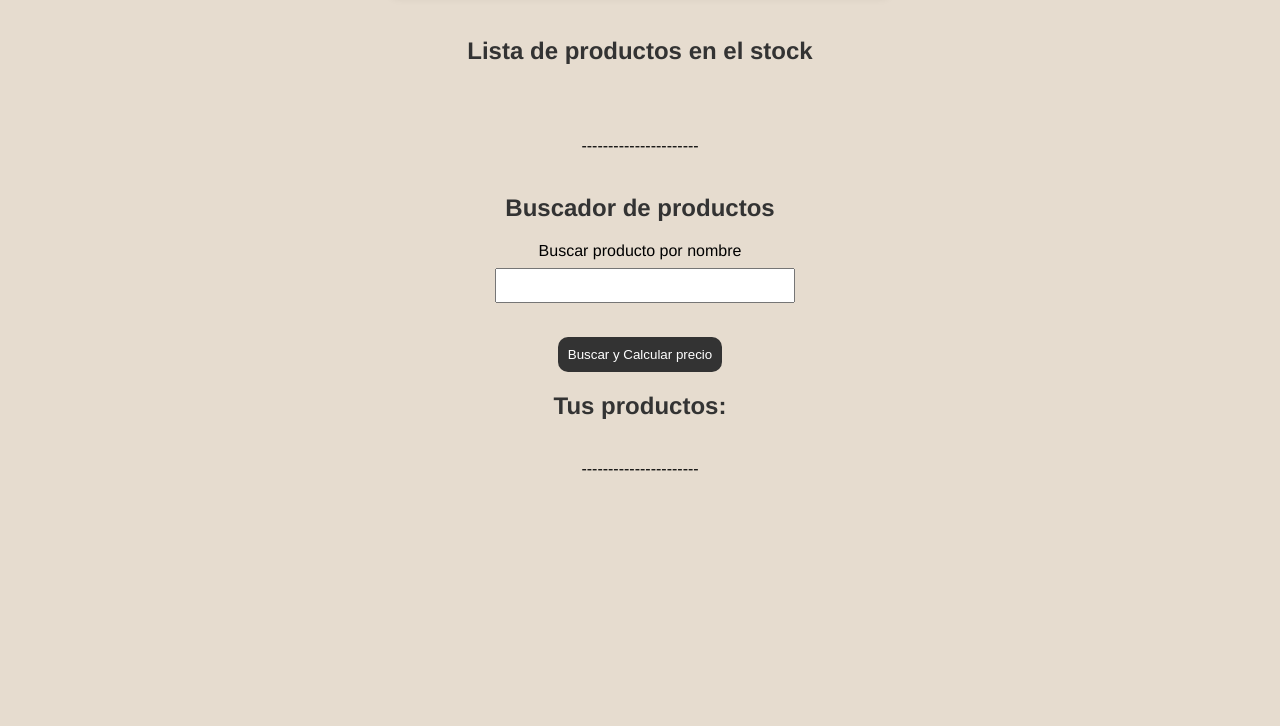
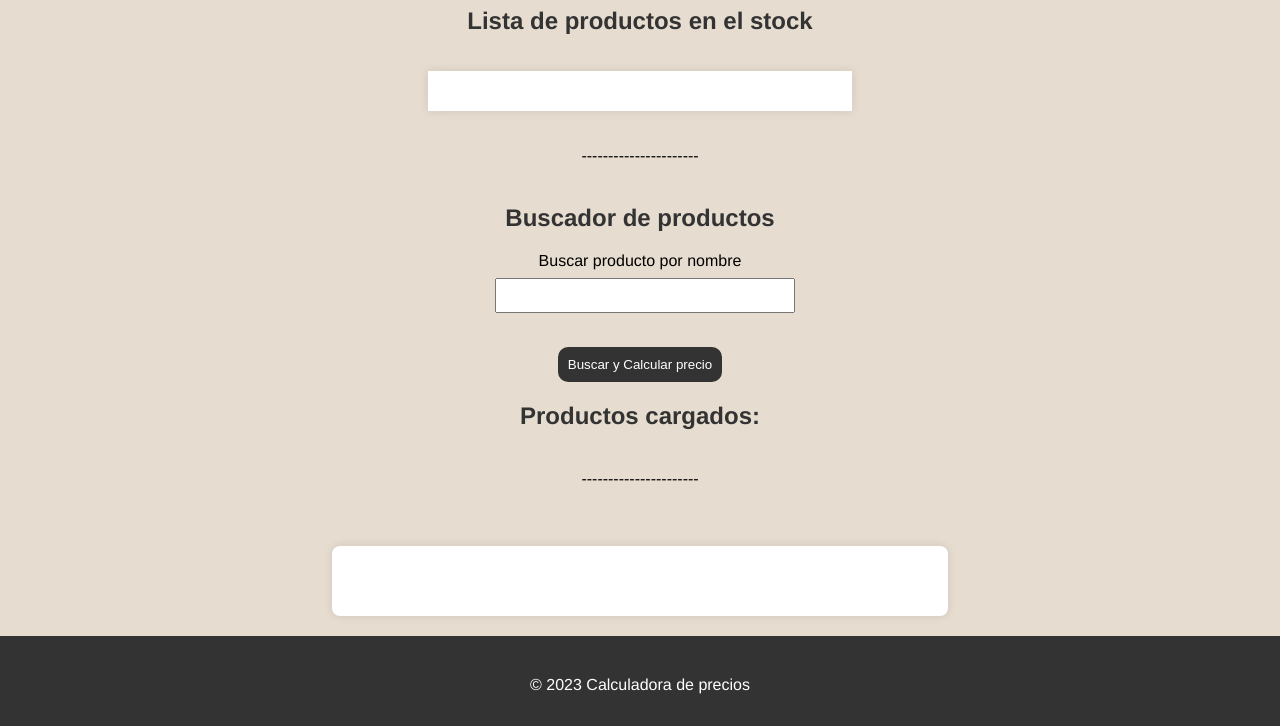
Before and after one commit to SantinoReynoso/Pre-entregable-2-js, a plain HTML site: page Desktop/2preentregable/index.html in a window 1280 px wide. Shown: the part 597-1323 px from the top of the page. Before the commit the page ends 1075 px from the top, so only its background shows below. Drawn offline with Linux system fonts and the light colour scheme.

Commit message:
casi que termino el trabajo

```diff
--- a/Desktop/2preentregable/index.html
+++ b/Desktop/2preentregable/index.html
@@ -5,7 +5,7 @@
     <meta charset="UTF-8">
     <meta name="viewport" content="width=device-width, initial-scale=1.0">
     <title>Controlador de stock</title>
-    <link rel="stylesheet" type="text/css" href="style.css">
+    <link rel="stylesheet" type="text/css" href="./styles/style.css">
 </head>
 
 <body>
@@ -32,11 +32,13 @@
     <input type="text" id="nombreBusqueda" name="nombreBusqueda">
     <br>
     <button type="button" id="btnBuscarYCalcularPrecio">Buscar y Calcular precio</button>
-    <h2>Tus productos:</h2>
+    <h2>Productos cargados:</h2>
     <p>----------------------</p>
     <br>
     <p id="resultado"></p>
-    <script defer src="main.js"></script>
+    <script defer src="./js/main.js"></script>
 </body>
-
+<footer>
+    <p>&copy; 2023 Calculadora de precios</p>
+</footer>
 </html>
--- a/Desktop/2preentregable/main.js
+++ b/Desktop/2preentregable/js/main.js
@@ -1,23 +1,25 @@
-document.addEventListener("DOMContentLoaded", function () {
+    document.addEventListener("DOMContentLoaded", function () {
     const listaProductos = document.getElementById("listaProductos");
     const resultado = document.getElementById("resultado");
     let productosEnStock = [];
 
-    // Cargar productos almacenados en localStorage al iniciar la página
+// Cargar productos almacenados en localStorage al iniciar la página
     if (localStorage.getItem("productosEnStock")) {
         productosEnStock = JSON.parse(localStorage.getItem("productosEnStock"));
         actualizarListaProductos();
     }
-// funcion que actualiza la lista de productos en la página web
+
+// función que actualiza la lista de productos en la página web
     function actualizarListaProductos() {
         listaProductos.innerHTML = "";
         for (const producto of productosEnStock) {
             const li = document.createElement("li");
-            li.textContent = `El producto ${producto.nombre} tiene un precio de lista de : $${producto.precio}`;
+            li.textContent = `El producto ${producto.nombre} tiene un precio de lista de: $${producto.precio.toFixed(2)}`;
             listaProductos.appendChild(li);
         }
     }
-// funcion que agrega un producto al stock y lo guarda en localStorage
+
+// función que agrega un producto al stock y lo guarda en localStorage
     function agregarProducto() {
         const nombreProducto = document.getElementById("nombreProducto").value;
         const precioProducto = document.getElementById("precioProducto").value;
@@ -33,7 +35,8 @@ document.addEventListener("DOMContentLoaded", function () {
             actualizarListaProductos();
         }
     }
-//funcion que calcula el precio con IVA y ganancia de todos los productos juntos
+
+// función que calcula el precio con IVA y ganancia de todos los productos juntos
     function calcularPrecio() {
         resultado.innerHTML = ""; // Limpiamos el contenido anterior
 
@@ -49,7 +52,8 @@ document.addEventListener("DOMContentLoaded", function () {
             resultado.appendChild(productoInfo);
         }
     }
-//funcion para calcular en base al nombre del producto que quieras
+
+// función para calcular en base al nombre del producto que quieras
     function buscarProductoYCalcularPrecio() {
         const nombreBusqueda = document.getElementById("nombreBusqueda").value;
         const productoEncontrado = productosEnStock.find(producto => producto.nombre === nombreBusqueda);
@@ -62,7 +66,8 @@ document.addEventListener("DOMContentLoaded", function () {
             resultado.textContent = "Ningún producto tiene ese nombre.";
         }
     }
-// funcion que borra todos los productos del stock y actualiza la lista y guarda en localStorage
+
+// función que borra todos los productos del stock y actualiza la lista y guarda en localStorage
     function borrarProductos() {
         // Borra todos los productos del stock
         productosEnStock = [];
@@ -71,7 +76,7 @@ document.addEventListener("DOMContentLoaded", function () {
         actualizarListaProductos();
     }
 
-    // Event Listeners
+// Event Listeners
     document.getElementById("btnAgregarProducto").addEventListener("click", function () {
         agregarProducto();
     });
--- a/Desktop/2preentregable/style.css
+++ b/Desktop/2preentregable/styles/style.css
@@ -18,9 +18,11 @@ header {
     border-radius: 10px;
     margin-top: 50px;
 }
-h1{
+
+h1 {
     color: #fff;
 }
+
 h2 {
     color: #333;
 }
@@ -33,7 +35,6 @@ form {
     background-color: #fff;
     border-radius: 8px;
     box-shadow: 0 0 10px rgba(0, 0, 0, 0.1);
-
 }
 
 label {
@@ -47,6 +48,7 @@ input {
     margin-bottom: 16px;
     box-sizing: border-box;
 }
+
 /* Ajustes para los botones en el formulario */
 form button {
     background-color: #333;
@@ -57,10 +59,25 @@ form button {
     cursor: pointer;
 }
 
-#btnCalcularPrecio{
-    margin-left: 160px;
+form, #productosSection, #resultado {
+    width: 45%; /* Ancho del contenedor de productos y resultado */
+    padding: 20px;
+    background-color: #fff;
+    border-radius: 8px;
+    box-shadow: 0 0 10px rgba(0, 0, 0, 0.1);
+    padding-bottom: 50px;
+}
+#listaProductos{
+    background-color: #fff;
+    width: 30%;
+    padding: 20px;
+    box-shadow: 0 0 10px rgba(0, 0, 0, 0.1);
+}
 
+#btnCalcularPrecio {
+    margin-left: 160px
 }
+
 /* Botón "Borrar productos del stock" */
 #btnBorrarProductos {
     position: relative;
@@ -76,7 +93,8 @@ form button {
     width: 300px;
     margin-left: 10px;
 }
-#btnBuscarYCalcularPrecio{
+
+#btnBuscarYCalcularPrecio {
     background-color: #333;
     color: #fff;
     padding: 10px;
@@ -84,6 +102,7 @@ form button {
     border-radius: 10px;
     cursor: pointer;
 }
+
 ul {
     list-style: none;
     padding: 0;
@@ -93,5 +112,10 @@ p {
     text-align: center;
     margin: 20px 0;
 }
-
-/* Agrega más estilos según sea necesario */
+footer {
+    width: 97.9%;
+    height: 50px;
+    background-color: #333;
+    color: #fff;
+    padding: 20px ;
+  }
```
